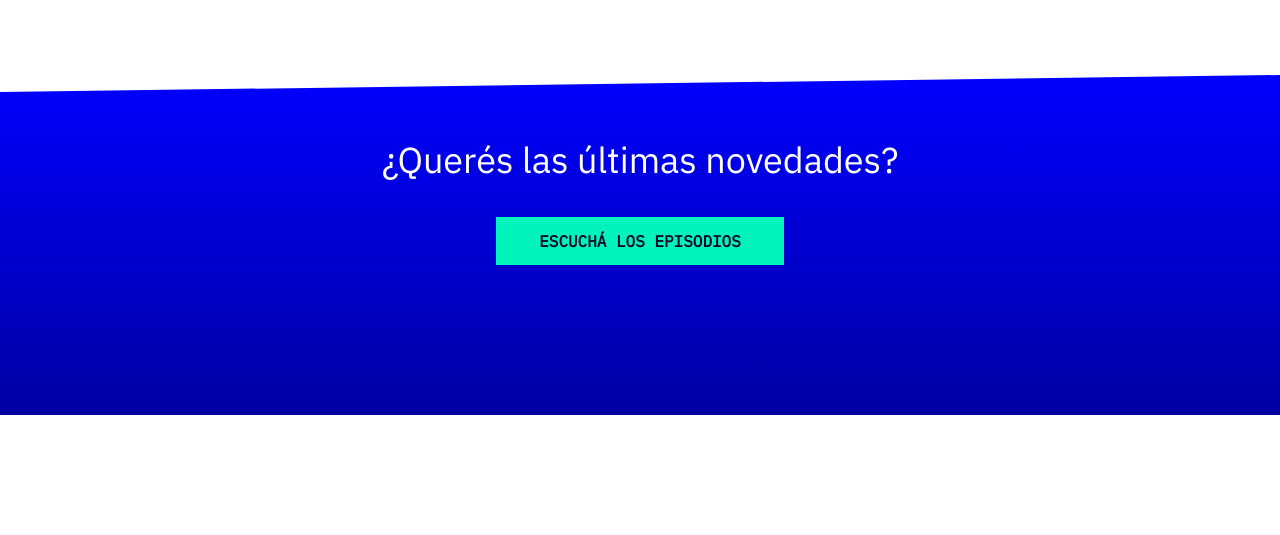
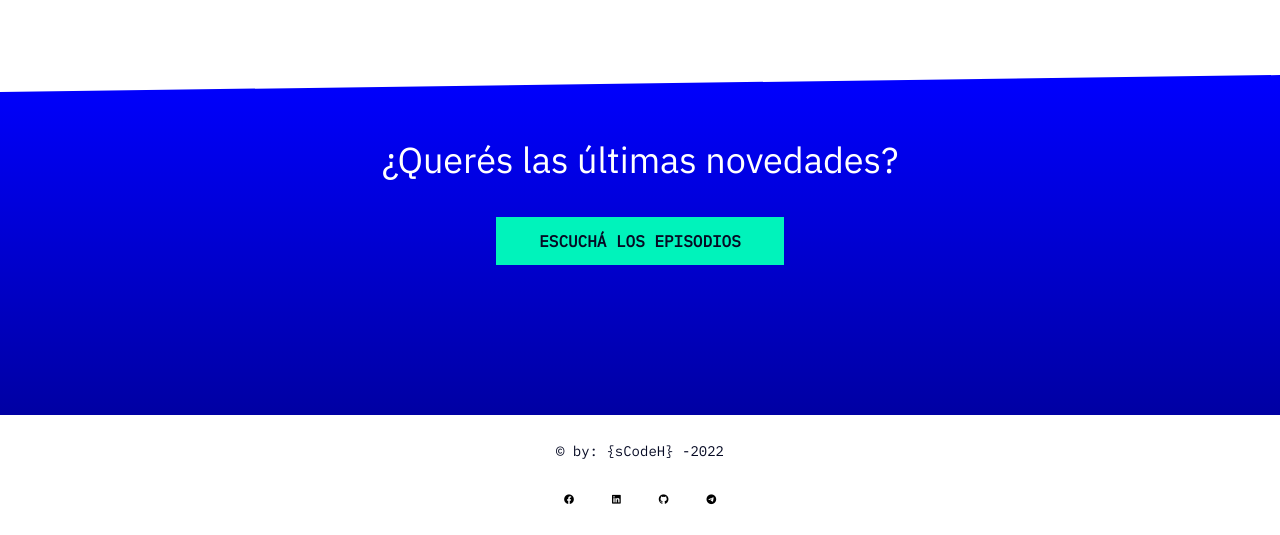
Before and after one commit to HanielOntiveros/Podcast-Channel, a plain HTML site: page index.html in a window 1280 px wide. Shown: the part 4748-5283 px from the top of the page. Before the commit the page ends 5163 px from the top, so only its background shows below. Drawn offline with Linux system fonts and the light colour scheme.

Commit message:
Footer section done

```diff
--- a/index.html
+++ b/index.html
@@ -80,8 +80,14 @@
             <h2 class="news__tittle">¿Quer&eacute;s las &uacute;ltimas novedades?</h2>
             <a class="btn__link news__btn " href="#">Escuch&aacute; los episodios</a>
         </section>
-        <section class="contact">
-
+        <section id="contact">
+            <h2 class="contact__tittle">© by: {sCodeH} -2022</h2>
+            <div class="contact__medias">
+                <i class="fa-brands fa-facebook"></i>
+                <i class="fa-brands fa-linkedin"></i>
+                <i class="fa-brands fa-github"></i>
+                <i class="fa-brands fa-telegram"></i>
+            </div>
         </section>
 
     </footer>
--- a/styles/styles.css
+++ b/styles/styles.css
@@ -363,3 +363,38 @@ html{
     margin: 3.6rem 1.6rem;
     padding: 1.3rem 4.3rem;
 }
+
+
+#contact{
+    width: 100%;
+    height: 120px;
+    display: flex;
+    gap: 1.6rem;
+    flex-direction: column;
+    align-items: center;
+    justify-content: center;
+}
+
+.contact__tittle{
+    margin: 2.4rem 4.6rem 0;
+    font-family: var(--fuenteSecundaria);
+    font-size: 14px;
+    font-weight: 400;
+    color: var(--dark_blue);
+    letter-spacing: 0;
+    line-height: 22px;
+}
+
+.contact__medias{
+    margin: 1.6rem 4.5rem 3.1rem;
+    display: flex;
+    flex-direction: row;
+    gap: 38px;
+    justify-content: space-between;
+}
+
+.contact__medias-logo{
+    display: block;
+    width: 16px;
+    height: 28px;
+}
```
